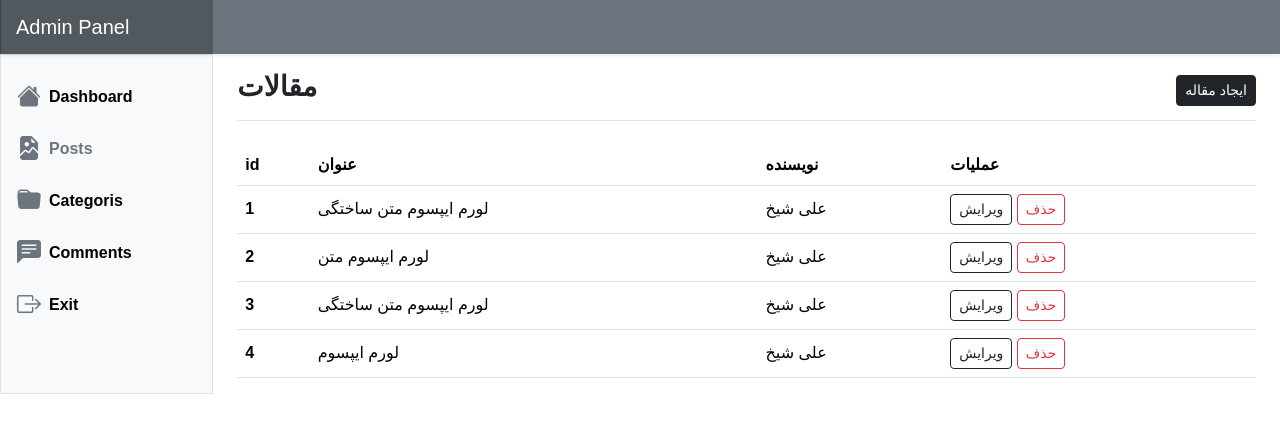
After one commit to Hossaini1/php-blog-app, a PHP site: page /admin-panel/pages/posts/index.php in a window 1280 px wide. The commit adds this page. Shown: the top 433 px of the page. Run offline with PHP 8.4, Linux system fonts and the light colour scheme; some web fonts are replaced.

Commit message:
dashboard index aufgeteilt header und sidebar erstellt

```diff
--- a/admin-panel/include/layout/header.php
+++ b/admin-panel/include/layout/header.php
@@ -4,12 +4,16 @@
 include(__DIR__ . "/../database/config.php");
 include(__DIR__ . "/../database/db.php");
 
+// var_dump($_SERVER["REQUEST_URI"]);
+// var_dump(str_contains($_SERVER["REQUEST_URI"], "pages"))
+$path = $_SERVER["REQUEST_URI"];
 
 ?>
 
 
 <!DOCTYPE html>
-<html  lang="en">
+<html lang="en">
+
 <head>
     <meta charset="UTF-8" />
     <meta name="viewport" content="width=device-width, initial-scale=1.0" />
@@ -17,34 +21,33 @@ include(__DIR__ . "/../database/db.php");
 
     <link
         rel="stylesheet"
-            href="https://cdn.jsdelivr.net/npm/bootstrap-icons@1.10.5/font/bootstrap-icons.css"
-        />
+        href="https://cdn.jsdelivr.net/npm/bootstrap-icons@1.10.5/font/bootstrap-icons.css" />
     <link
         href="https://cdn.jsdelivr.net/npm/bootstrap@5.3.1/dist/css/bootstrap.min.css"
         rel="stylesheet"
         integrity="sha384-4bw+/aepP/YC94hEpVNVgiZdgIC5+VKNBQNGCHeKRQN+PtmoHDEXuppvnDJzQIu9"
-            crossorigin="anonymous"
-        />
+        crossorigin="anonymous" />
 
+    <?php if (str_contains($path, "pages")) : ?>
+        <link rel="stylesheet" href="../../assets/css/style.css" />
+    <?php else : ?>
         <link rel="stylesheet" href="./assets/css/style.css" />
+    <?php endif ?>
+
 </head>
 
 <body>
     <header
-            class="navbar sticky-top bg-secondary flex-md-nowrap p-0 shadow-sm"
-        >
+        class="navbar sticky-top bg-secondary flex-md-nowrap p-0 shadow-sm">
         <a
             class="navbar-brand col-md-3 col-lg-2 me-0 px-3 fs-5 text-white"
-                href="index.html"
-                >Admin Panel</a
-            >
+            href="index.html">Admin Panel</a>
 
         <button
             class="ms-2 nav-link px-3 text-white d-md-none"
             type="button"
             data-bs-toggle="offcanvas"
-                data-bs-target="#sidebarMenu"
-            >
+            data-bs-target="#sidebarMenu">
             <i class="bi bi-justify-left fs-2"></i>
         </button>
     </header>
--- a/admin-panel/include/layout/sidebar.php
+++ b/admin-panel/include/layout/sidebar.php
@@ -1,3 +1,11 @@
+
+<?php
+
+$path = $_SERVER["REQUEST_URI"];
+
+?>
+
+
 <div
                     class="sidebar border border-right col-md-3 col-lg-2 p-0 bg-body-tertiary"
                 >
@@ -21,25 +29,25 @@
                             <ul class="nav flex-column pe-3">
                                 <li class="nav-item">
                                     <a
-                                        class="nav-link link-body-emphasis text-decoration-none d-flex align-items-center gap-2 text-secondary"
-                                        href="index.html"
+                                        class="nav-link link-body-emphasis text-decoration-none d-flex align-items-center gap-2 <?= str_contains($path, "pages")? '':'text-secondary' ?>"
+                                        href="/php-blog-app/admin-panel/index.php"
                                     >
                                         <i
                                             class="bi bi-house-fill fs-4 text-secondary"
                                         ></i>
-                                        <span class="fw-bold">داشبورد</span>
+                                        <span class="fw-bold">Dashboard</span>
                                     </a>
                                 </li>
 
                                 <li class="nav-item">
                                     <a
-                                        class="nav-link link-body-emphasis text-decoration-none d-flex align-items-center gap-2"
-                                        href="./pages/posts/index.html"
+                                        class="nav-link link-body-emphasis text-decoration-none d-flex align-items-center gap-2  <?= str_contains($path, "posts")? 'text-secondary': '' ?>"
+                                        href="/php-blog-app/admin-panel/pages/posts/index.php"
                                     >
                                         <i
-                                            class="bi bi-file-earmark-image-fill fs-4 text-secondary"
+                                            class="bi bi-file-earmark-image-fill fs-4"
                                         ></i>
-                                        <span class="fw-bold">مقالات</span>
+                                        <span class="fw-bold">Posts</span>
                                     </a>
                                 </li>
 
@@ -52,7 +60,7 @@
                                             class="bi bi-folder-fill fs-4 text-secondary"
                                         ></i>
 
-                                        <span class="fw-bold">دسته بندی</span>
+                                        <span class="fw-bold">Categoris</span>
                                     </a>
                                 </li>
 
@@ -65,7 +73,7 @@
                                             class="bi bi-chat-left-text-fill fs-4 text-secondary"
                                         ></i>
 
-                                        <span class="fw-bold">کامنت ها</span>
+                                        <span class="fw-bold">Comments</span>
                                     </a>
                                 </li>
 
@@ -78,7 +86,7 @@
                                             class="bi bi-box-arrow-right fs-4 text-secondary"
                                         ></i>
 
-                                        <span class="fw-bold">خروج</span>
+                                        <span class="fw-bold">Exit</span>
                                     </a>
                                 </li>
                             </ul>
--- /dev/null
+++ b/admin-panel/pages/posts/index.php
@@ -0,0 +1,117 @@
+<?php
+            include "../../include/layout/header.php";
+            ?>
+
+        <div class="container-fluid">
+            <div class="row">
+                <!-- Sidebar Section -->
+            <?php
+            include "../../include/layout/sidebar.php";
+            ?>
+
+                <!-- Main Section -->
+                <main class="col-md-9 ms-sm-auto col-lg-10 px-md-4">
+                    <div
+                        class="d-flex justify-content-between flex-wrap flex-md-nowrap align-items-center pt-3 pb-2 mb-3 border-bottom"
+                    >
+                        <h1 class="fs-3 fw-bold">مقالات</h1>
+
+                        <div class="btn-toolbar mb-2 mb-md-0">
+                            <a href="./create.html" class="btn btn-sm btn-dark">
+                                ایجاد مقاله
+                            </a>
+                        </div>
+                    </div>
+
+                     <!-- Posts -->
+                     <div class="mt-4">
+                        <div class="table-responsive small">
+                            <table class="table table-hover align-middle">
+                                <thead>
+                                    <tr>
+                                        <th>id</th>
+                                        <th>عنوان</th>
+                                        <th>نویسنده</th>
+                                        <th>عملیات</th>
+                                    </tr>
+                                </thead>
+                                <tbody>
+                                    <tr>
+                                        <th>1</th>
+                                        <td>لورم ایپسوم متن ساختگی</td>
+                                        <td>علی شیخ</td>
+                                        <td>
+                                            <a
+                                                href="./edit.html"
+                                                class="btn btn-sm btn-outline-dark"
+                                                >ویرایش</a
+                                            >
+                                            <a
+                                                href="#"
+                                                class="btn btn-sm btn-outline-danger"
+                                                >حذف</a
+                                            >
+                                        </td>
+                                    </tr>
+                                    <tr>
+                                        <th>2</th>
+                                        <td>لورم ایپسوم متن</td>
+                                        <td>علی شیخ</td>
+                                        <td>
+                                            <a
+                                                href="./edit.html"
+                                                class="btn btn-sm btn-outline-dark"
+                                                >ویرایش</a
+                                            >
+                                            <a
+                                                href="#"
+                                                class="btn btn-sm btn-outline-danger"
+                                                >حذف</a
+                                            >
+                                        </td>
+                                    </tr>
+                                    <tr>
+                                        <th>3</th>
+                                        <td>لورم ایپسوم متن ساختگی</td>
+                                        <td>علی شیخ</td>
+                                        <td>
+                                            <a
+                                                href="./edit.html"
+                                                class="btn btn-sm btn-outline-dark"
+                                                >ویرایش</a
+                                            >
+                                            <a
+                                                href="#"
+                                                class="btn btn-sm btn-outline-danger"
+                                                >حذف</a
+                                            >
+                                        </td>
+                                    </tr>
+                                    <tr>
+                                        <th>4</th>
+                                        <td>لورم ایپسوم</td>
+                                        <td>علی شیخ</td>
+                                        <td>
+                                            <a
+                                                href="./edit.html"
+                                                class="btn btn-sm btn-outline-dark"
+                                                >ویرایش</a
+                                            >
+                                            <a
+                                                href="#"
+                                                class="btn btn-sm btn-outline-danger"
+                                                >حذف</a
+                                            >
+                                        </td>
+                                    </tr>
+                                </tbody>
+                            </table>
+                        </div>
+                    </div>
+                </main>
+            </div>
+        </div>
+
+        <?php
+            include "../../include/layout/footer.php";
+            ?>
```
Also changed, not shown: admin-panel/index.php (+18 -3 lines). Lines whose indentation alone changed are shown as unchanged.
